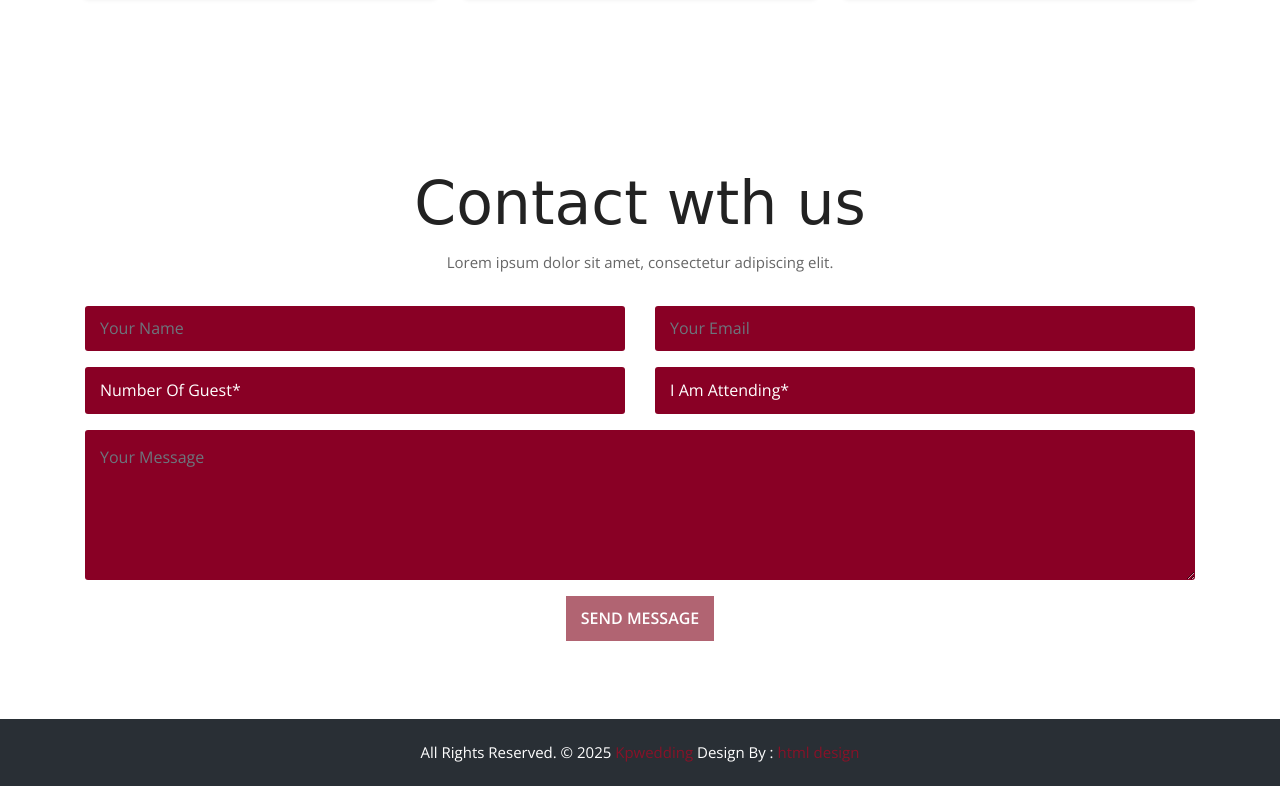
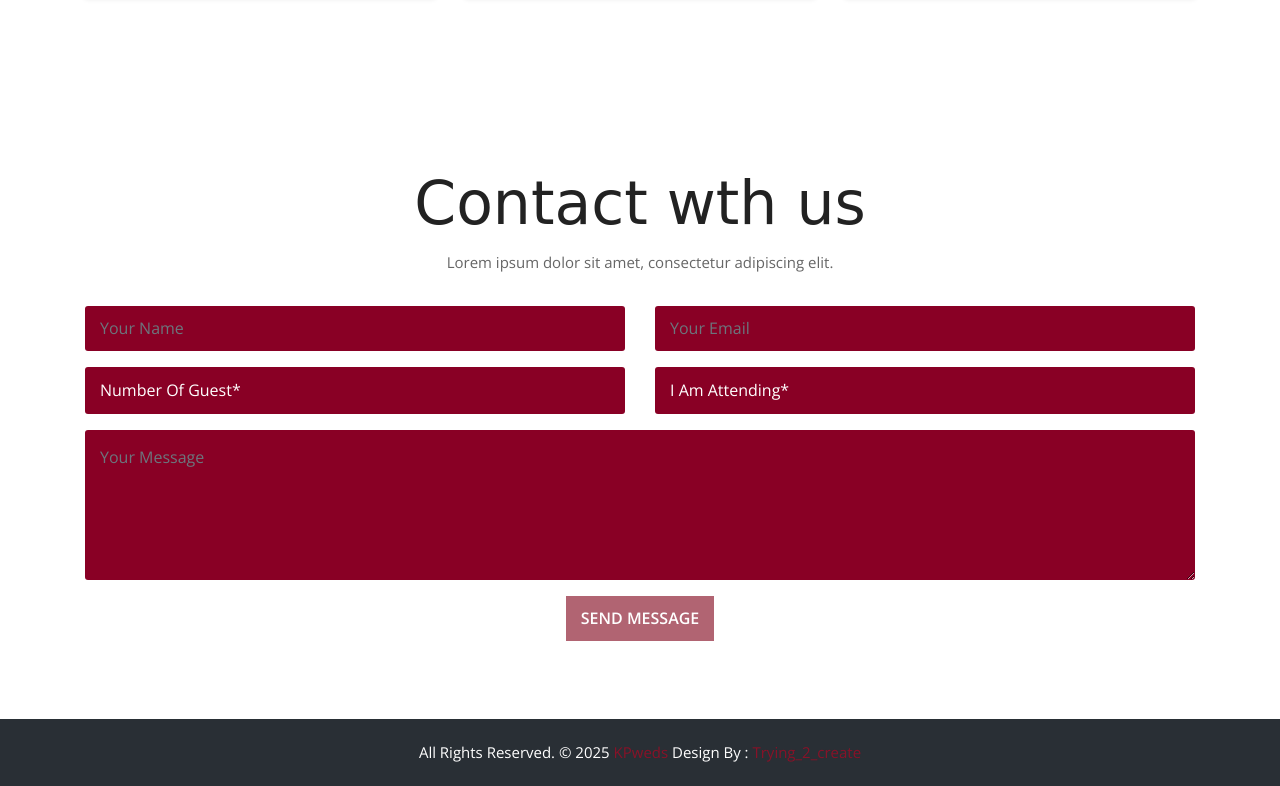
Before and after one commit to kumarswami/KPweds.github.io, a plain HTML site: page index.html in a window 1280 px wide. Shown: the part 6579-7365 px from the top of the page. Drawn offline with nearby package versions, Linux system fonts and the light colour scheme; a web font is replaced by a local one.

Commit message:
Update index.html

```diff
--- a/index.html
+++ b/index.html
@@ -592,7 +592,7 @@
 		<div class="container">
 			<div class="row">
 				<div class="col-lg-12">
-					<p class="footer-company-name">All Rights Reserved. &copy; 2025 <a href="#">Kpwedding</a> Design By : <a href="https://kumarswami.github.io/">html design</a></p>
+					<p class="footer-company-name">All Rights Reserved. &copy; 2025 <a href="https://kumarswami.github.io/KPweds.github.io/index.html">KPweds</a> Design By : <a href="https://kumarswami.github.io/">Trying_2_create</a></p>
 				</div>
 			</div>
 		</div>
```
